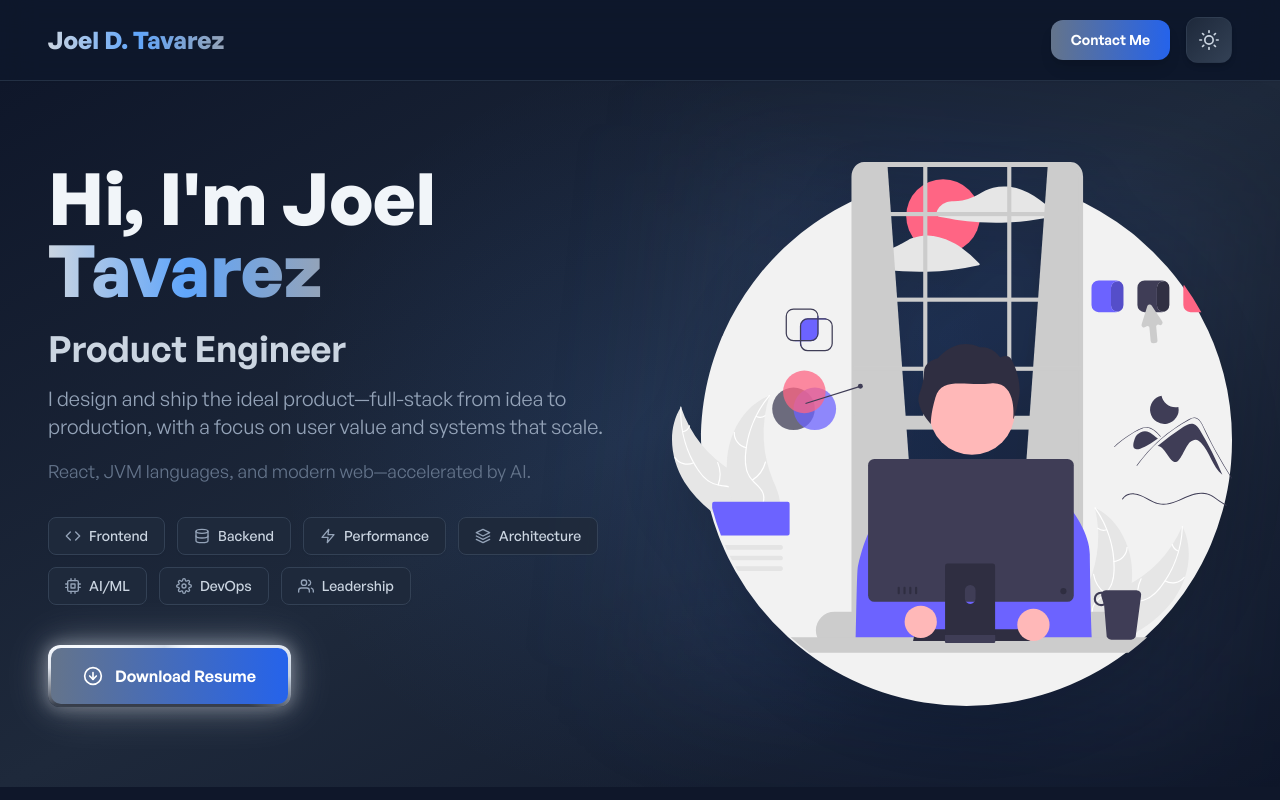
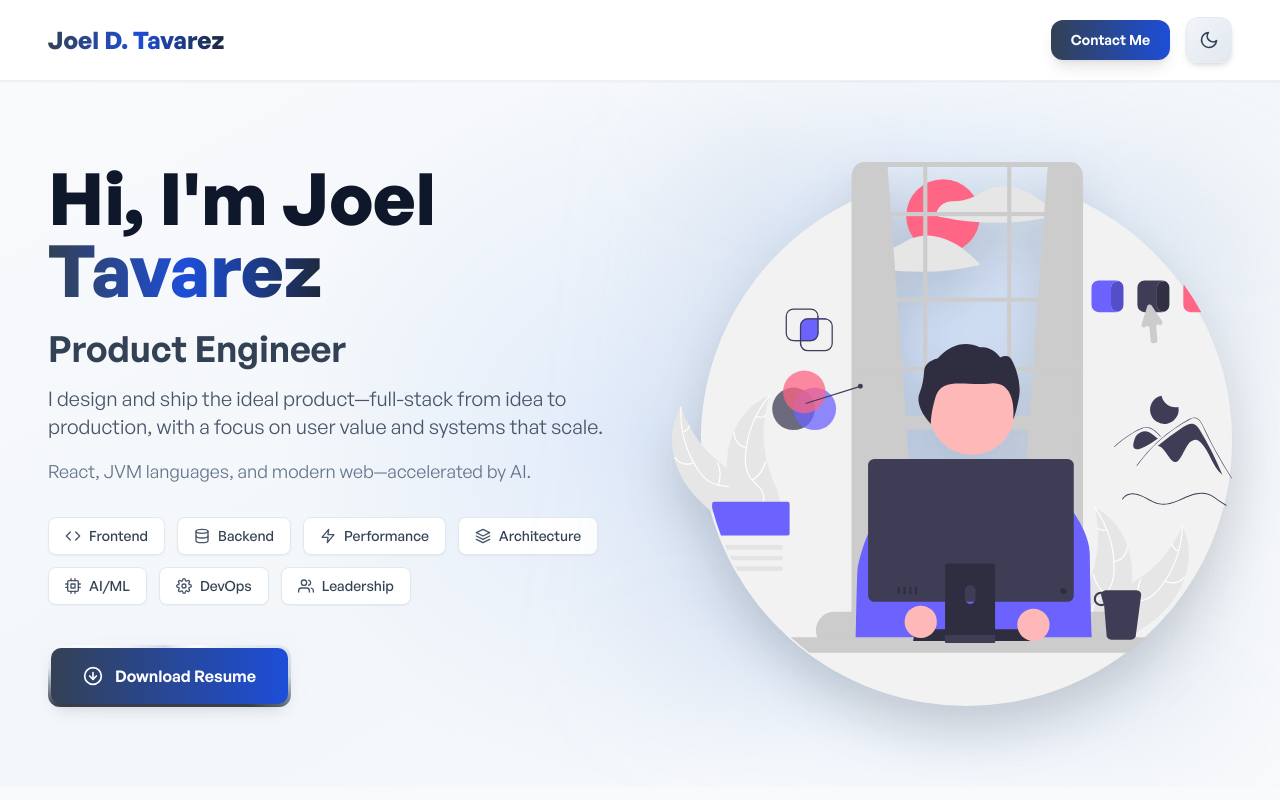
Before and after one commit to Don-Joel/Me, a Next.js app: page / in a window 1280 px wide. Shown: the top 800 px of the page. Built offline with nearby package versions, Linux system fonts and the light colour scheme.

Commit message:
default is light mode

```diff
--- a/hooks/useThemeSwitcher.ts
+++ b/hooks/useThemeSwitcher.ts
@@ -2,17 +2,21 @@ import { useEffect, useState } from "react";
 
 type Theme = "dark" | "light";
 
+const THEME_STORAGE_KEY = "theme";
+const DEFAULT_THEME: Theme = "light";
+
 const useThemeSwitcher = () => {
   // Use a constant initial value so server and client first render match (avoids React hydration error #418).
-  const [theme, setTheme] = useState<Theme>("dark");
+  const [theme, setTheme] = useState<Theme>(DEFAULT_THEME);
   const activeTheme = theme === "dark" ? "light" : "dark";
 
   useEffect(() => {
-    const stored = localStorage.getItem("theme");
+    const stored = localStorage.getItem(THEME_STORAGE_KEY);
     if (stored === "light" || stored === "dark") {
       setTheme(stored);
     } else {
-      setTheme("dark");
+      setTheme(DEFAULT_THEME);
+      localStorage.setItem(THEME_STORAGE_KEY, DEFAULT_THEME);
     }
   }, []);
 
@@ -20,7 +24,7 @@ const useThemeSwitcher = () => {
     const root = window.document.documentElement;
     root.classList.remove(activeTheme);
     root.classList.add(theme);
-    localStorage.setItem("theme", theme);
+    localStorage.setItem(THEME_STORAGE_KEY, theme);
   }, [theme, activeTheme]);
 
   return [activeTheme, setTheme] as const;
--- a/pages/_document.tsx
+++ b/pages/_document.tsx
@@ -1,8 +1,26 @@
 import { Html, Head, Main, NextScript } from "next/document";
 
+const themeInitScript = `
+(function () {
+  try {
+    var theme = localStorage.getItem("theme");
+    if (theme === "dark") {
+      document.documentElement.classList.add("dark");
+    } else {
+      document.documentElement.classList.remove("dark");
+      if (theme !== "light") {
+        localStorage.setItem("theme", "light");
+      }
+    }
+  } catch (e) {}
+})();
+`;
+
 const Document = () => (
-  <Html lang="en" className="dark">
-    <Head />
+  <Html lang="en">
+    <Head>
+      <script dangerouslySetInnerHTML={{ __html: themeInitScript }} />
+    </Head>
     <body>
       <Main />
       <NextScript />
```
